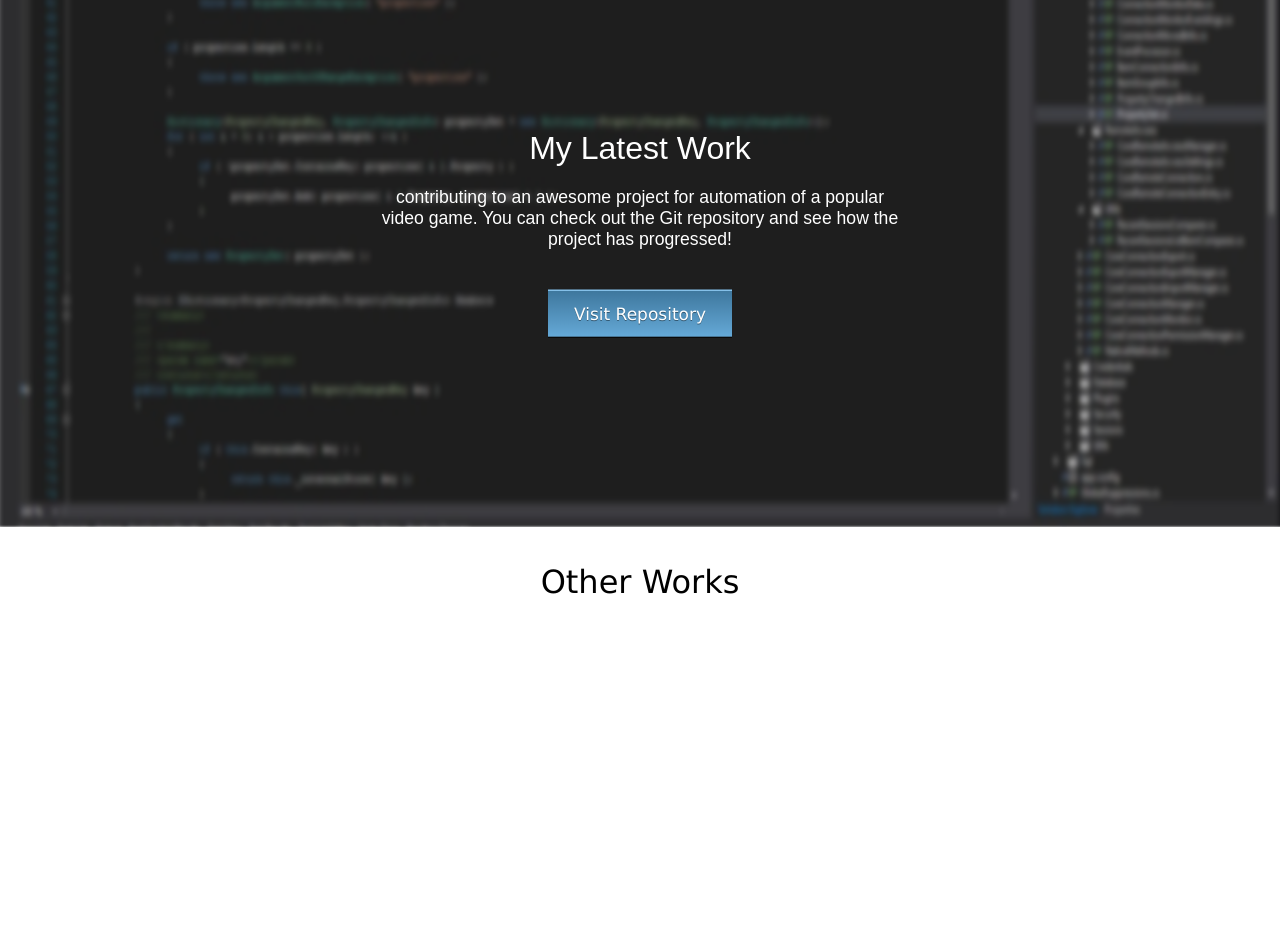
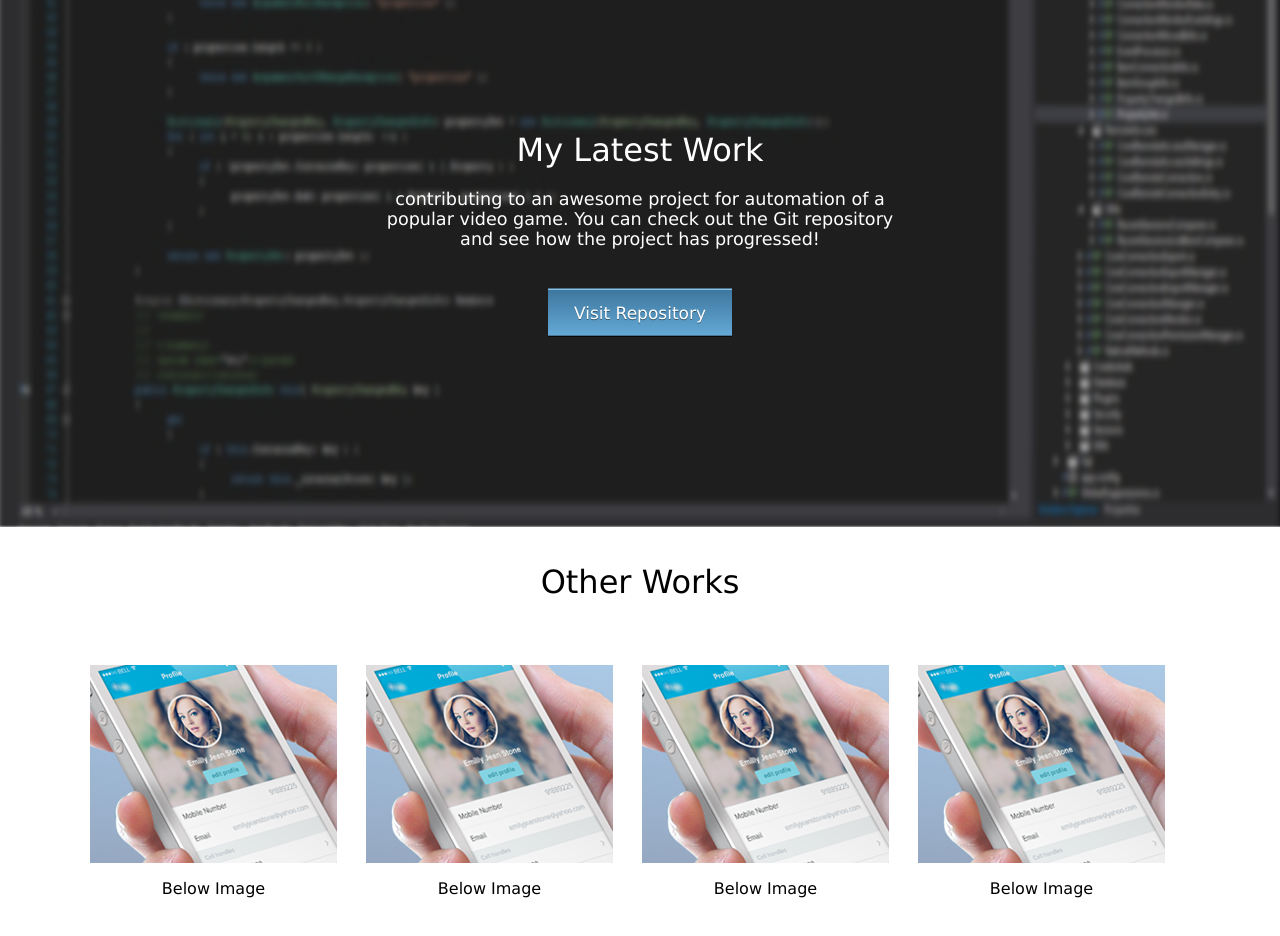
Before and after one commit to SteffonScott/SteffonScott.github.io, a plain HTML site: page index.html in a window 1280 px wide. Shown: the part 1240-2176 px from the top of the page. Before the commit the page ends 1938 px from the top, so only its background shows below. Drawn offline with Linux system fonts and the light colour scheme.

Commit message:
Added Other Works section
*Added section for other previous works.
* Tidied up some redundant CSS.

```diff
--- a/index.html
+++ b/index.html
@@ -42,6 +42,7 @@
   </a>
   <a href="https://plus.google.com/108963880339129070378">
     <img src="images/googleplusicn.png" alt="Twitter" height="62" width="62" />
+    <a href="https://twitter.com/Kaelozim86" class="socialmediabtn"></a>
   </a></div>
   <!--END INTRODUCTION SECTION-->
   <!--LATEST WORK SECTION-->
@@ -57,7 +58,31 @@
   <!--OTHER PROJECTS SECTION-->
   <a name="projects-section" />
   <div class="projects-container">
-    <h1 class="other-works">Other Works</h1>
+  <h1 class="other-works">Other Works</h1>
+  <div class="other-works-image">
+    <a href="https://twitter.com/Kaelozim86">
+	  <img src="images/otherproject1.png" alt="Twitter" class="other-works" />
+      <p>Below Image</p>
+    </a>
+  </div>
+    <div class="other-works-image">
+    <a href="https://twitter.com/Kaelozim86">
+	  <img src="images/otherproject1.png" alt="Twitter" class="other-works" />
+      <p>Below Image</p>
+    </a>
+  </div>
+    <div class="other-works-image">
+    <a href="https://twitter.com/Kaelozim86">
+	  <img src="images/otherproject1.png" alt="Twitter" class="other-works" />
+      <p>Below Image</p>
+    </a>
+  </div>
+    <div class="other-works-image">
+    <a href="https://twitter.com/Kaelozim86">
+	  <img src="images/otherproject1.png" alt="Twitter" class="other-works" />
+      <p>Below Image</p>
+    </a>
+  </div>
   </div>
   <!--END OTHER PROJECTS SECTION--></body>
 </html>
--- a/styles.css
+++ b/styles.css
@@ -1,3 +1,7 @@
+h1 { font-family: 'Lucida Grande', Helvetica, Arial, Sans-Serif; }
+h2 { font-family: 'Lucida Grande', Helvetica, Arial, Sans-Serif; }
+p { font-family: 'Lucida Grande', Helvetica, Arial, Sans-Serif; color:black; }
+a { font-family: 'Lucida Grande', Helvetica, Arial, Sans-Serif; }
 .top-toolbar
 {
   position: fixed;
@@ -74,14 +78,12 @@ h1.portrait-name
 {
 text-align: center;
 color:white;
-font-family:"Myriad Pro", arial, helvetica, sans-serif;
 margin-bottom:0;
 font-style:normal;
 font-weight:normal;
 }
 h2.profession-title
 {
-font-family:"Myriad Pro", arial, helvetica, sans-serif;
 font-size: 1.1em;
 font-weight:normal;
 color:white;
@@ -91,7 +93,6 @@ text-align:center;
 }
 h3.availability
 {
-font-family:"Myriad Pro", arial, helvetica, sans-serif;
 font-size: 0.9em;
 font-weight:normal;
 color:white;
@@ -117,7 +118,6 @@ a.hire-button {
    text-shadow: rgba(0,0,0,.4) 0 1px 0;
    color: white;
    font-size: 19px;
-   font-family: Helvetica, Arial, Sans-Serif;
    text-decoration: none;
    vertical-align: middle;
    text-align:center;
@@ -145,7 +145,6 @@ margin-right: 15%;
 margin-top: 3%;
 margin-bottom: 75px;
 text-align: center;
-font-family:"Myriad Pro", arial, helvetica, sans-serif;
 text-indent: 40px;
 font-size: 1.3em;
 font-weight:normal;
@@ -182,7 +181,6 @@ h1.latest-work
 {
 text-align: center;
 color:white;
-font-family:"Myriad Pro", arial, helvetica, sans-serif;
 margin-bottom:0;
 font-style:normal;
 font-weight:normal;
@@ -190,7 +188,6 @@ padding-bottom: 20px;
 }
 h2.latest-work
 {
-font-family:"Myriad Pro", arial, helvetica, sans-serif;
 font-size: 1.1em;
 font-weight:normal;
 color:white;
@@ -236,10 +233,21 @@ padding-bottom: 40px;
 h1.other-works
 {
 color: black;
-font-family: 'Lucida Grande', Helvetica, Arial, Sans-Serif;
 font-weight:normal;
+margin-bottom: 5%;
 }
+.other-works-image
+{
+display: inline-block;
+margin: 0 auto;
+padding-right: 25px;
 
+}
+img.other-works
+{
+height: 198px;
+width: 247px;
+}
 .projects-container {
 width:100%;
 padding-top: 15px;
```
Also changed, not shown: images/otherproject1.png (added).
